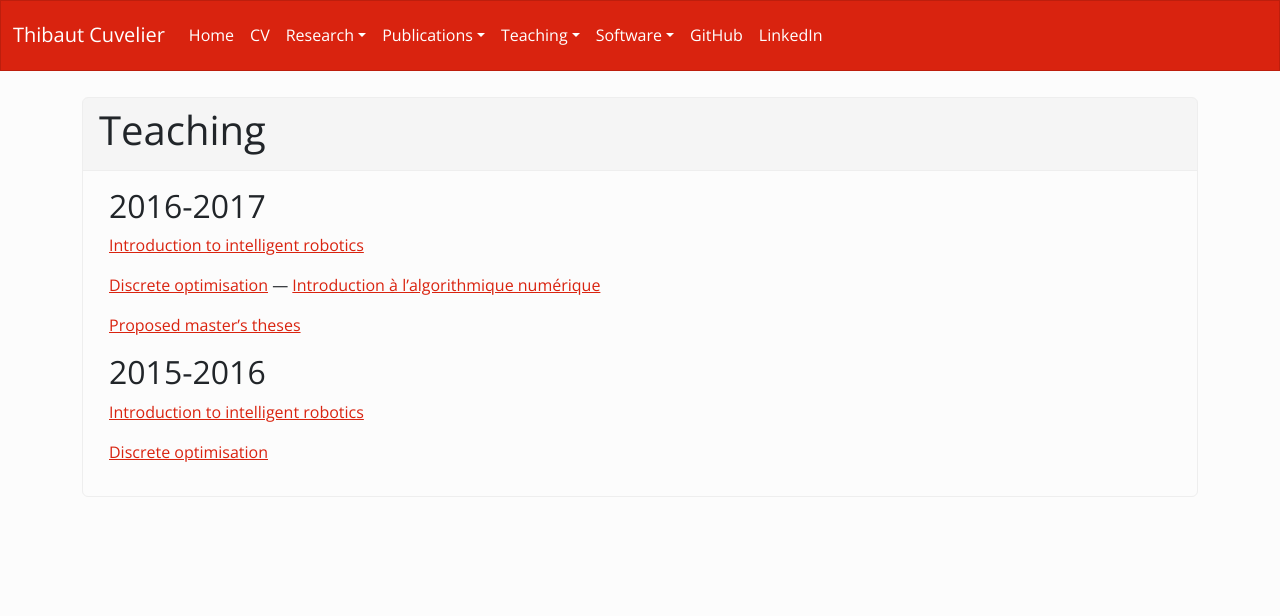
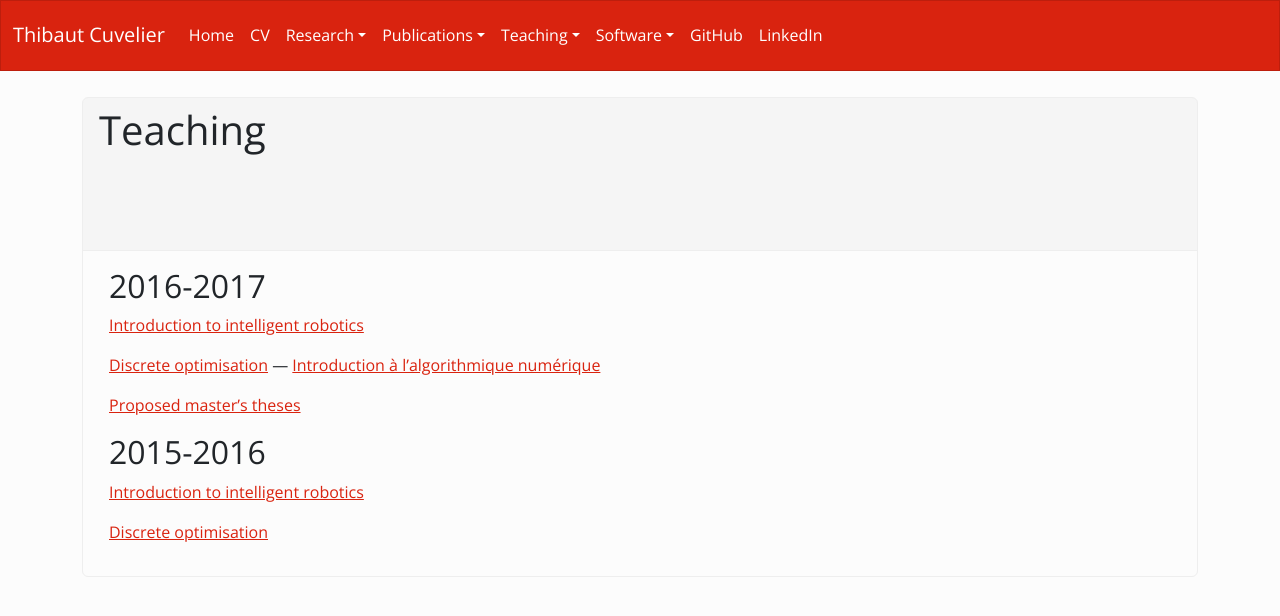
Before and after one commit to dourouc05/dourouc05.github.io, a Jekyll site: the page built from teaching.md, in a window 1280 px wide. Shown: the top 616 px of the page. Built offline with Jekyll 4.4.1, drawn with Linux system fonts in a browser that asks for light colours; our own code applies the rules of GitHub Pages for plain Markdown files.

Commit message:
Add some padding to all titles.

```diff
--- a/_layouts/default.html
+++ b/_layouts/default.html
@@ -15,7 +15,7 @@
     <script src="{{ '/assets/js/bootstrap.bundle.min.js?v=' | append: site.github.build_revision | relative_url }}"></script>
 
     <style type="text/css">
-      div.card-header h1 { padding: 0 }
+      h1 { padding-bottom: 2em; }
       div.card-body p, div.card-body h2, div.card-body h3 { padding-left: 10px; padding-right: 10px; }
       div.card { margin-top: 10px; margin-bottom: 10px; }
 	  .navbar[data-bs-theme="dark"] .dropdown-menu {
```
